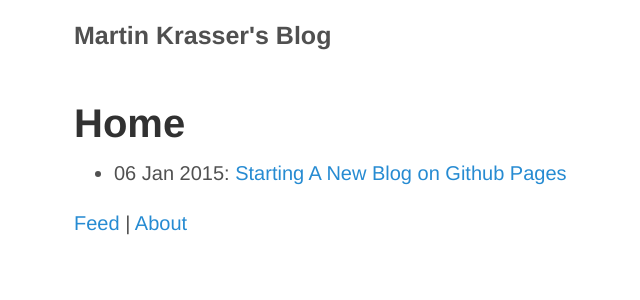
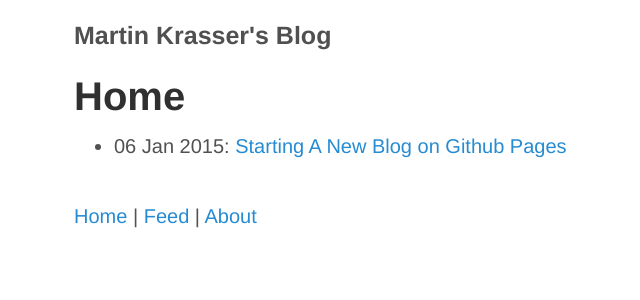
Before and after one commit to krasserm/krasserm.github.io, a Jekyll site: the page built from index.html, in a window 1280 px wide. Shown: the top 300 px of the page, without its empty margins (86-726 px from the left). Built offline with Jekyll 4.4.1, drawn with Linux system fonts in a browser that asks for light colours; the list of posts is cut into pages by our own code.

Commit message:
Consistent layout of pages

```diff
--- a/404.html
+++ b/404.html
@@ -5,6 +5,5 @@
 ---
 
 <div class="page">
-  <h1 class="page-title">404: Page not found</h1>
-  <p class="lead">Sorry, we've misplaced that URL or it's pointing to something that doesn't exist. <a href="{{ site.baseurl }}">Head back home</a> to try finding it again.</p>
+  Sorry, that URL is pointing to something that doesn't exist.
 </div>
--- a/_layouts/default.html
+++ b/_layouts/default.html
@@ -14,12 +14,12 @@
     </header>
 
     <main>
-        <h1>{{ page.title }}</h1>
+        <h1 class="page-title">{{ page.title }}</h1>
         {{ content }}
     </main>
 
     <footer class="footer">
-        <a href="{{ site.baseurl }}atom.xml">Feed</a> | <a href="{{ site.baseurl }}about">About</a>
+        <a href="{{ site.baseurl }}">Home</a> | <a href="{{ site.baseurl }}atom.xml">Feed</a> | <a href="{{ site.baseurl }}about">About</a>
     </footer>
 </div>
 
--- a/_layouts/post.html
+++ b/_layouts/post.html
@@ -14,7 +14,7 @@
     </header>
 
     <main>
-        <h1>{{ page.title }}</h1>
+        <h1 class="page-title">{{ page.title }}</h1>
         <div class="post-date">
             {{ page.date | date_to_string }}
         </div>
--- a/css/poole.css
+++ b/css/poole.css
@@ -330,7 +330,7 @@
 
 .page,
 .post {
-  margin-bottom: 4em;
+  margin-bottom: 2em;
 }
 
 /* Blog post or page title */
--- a/index.html
+++ b/index.html
@@ -3,8 +3,10 @@
 title: Home
 ---
 
-<ul>
-    {% for post in site.posts %}
+<div class="page">
+    <ul>
+        {% for post in site.posts %}
         <li>{{ post.date | date_to_string }}: <a href="{{ post.url }}">{{ post.title }}</a></li>
-    {% endfor %}
-</ul>
+        {% endfor %}
+    </ul>
+</div>
```
Also changed, not shown: about.html (added, +11 -0 lines), about.md (deleted, +0 -9 lines).
